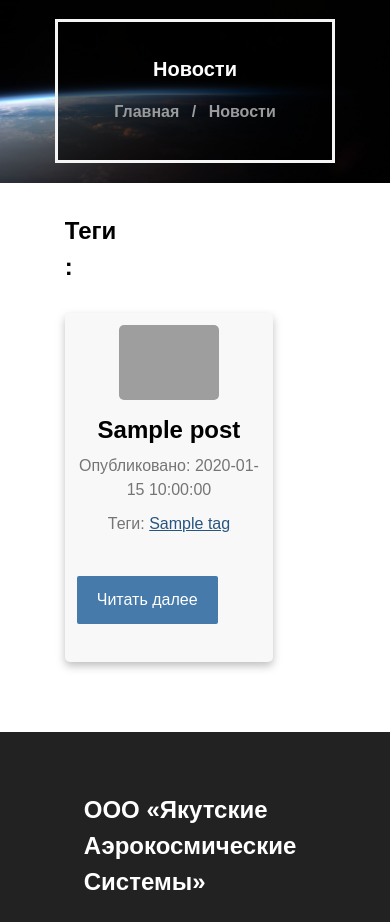
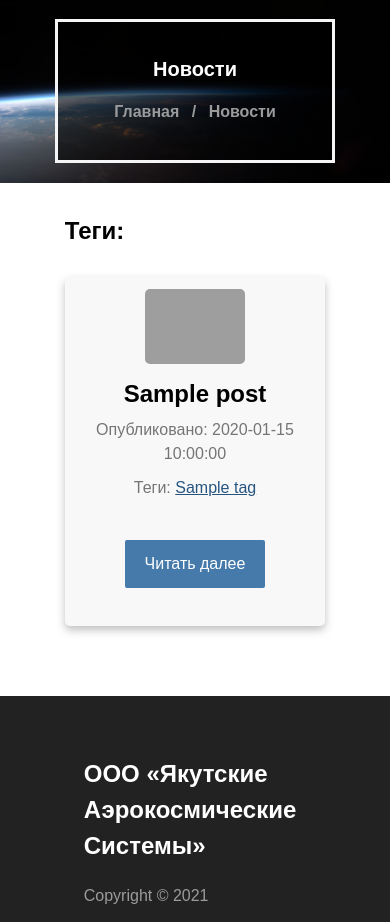
Before and after one commit to cansat-ptl/yktaero-web, a Python web app: template templates/yktaero/news.html in a window 390 px wide. Shown: the part 325-1247 px from the top of the page. Run offline with Jinja, Linux system fonts and the light colour scheme; the template is opened without the code that fills it: most values are stand-ins (such as "Sample title", 1, 10 or a date in 2020); grey boxes are pictures that could not be loaded.

Commit message:
Fix responsiveness (4real)

```diff
--- a/templates/yktaero/news.html
+++ b/templates/yktaero/news.html
@@ -26,6 +26,18 @@
 	@media screen and (max-width: 980px) {
 		.news-flex-content .project-card {
 			align-items: center;
+		}
+
+		.news-flex-content .card-bottomlinks {
+			align-items: center;
+			width: auto;
+		}
+
+		.news-flex-tags {
+			width: 100%;
+		}
+		.news-flex-content {
+			width: 100%;
 		}
 	}
 </style>
```
